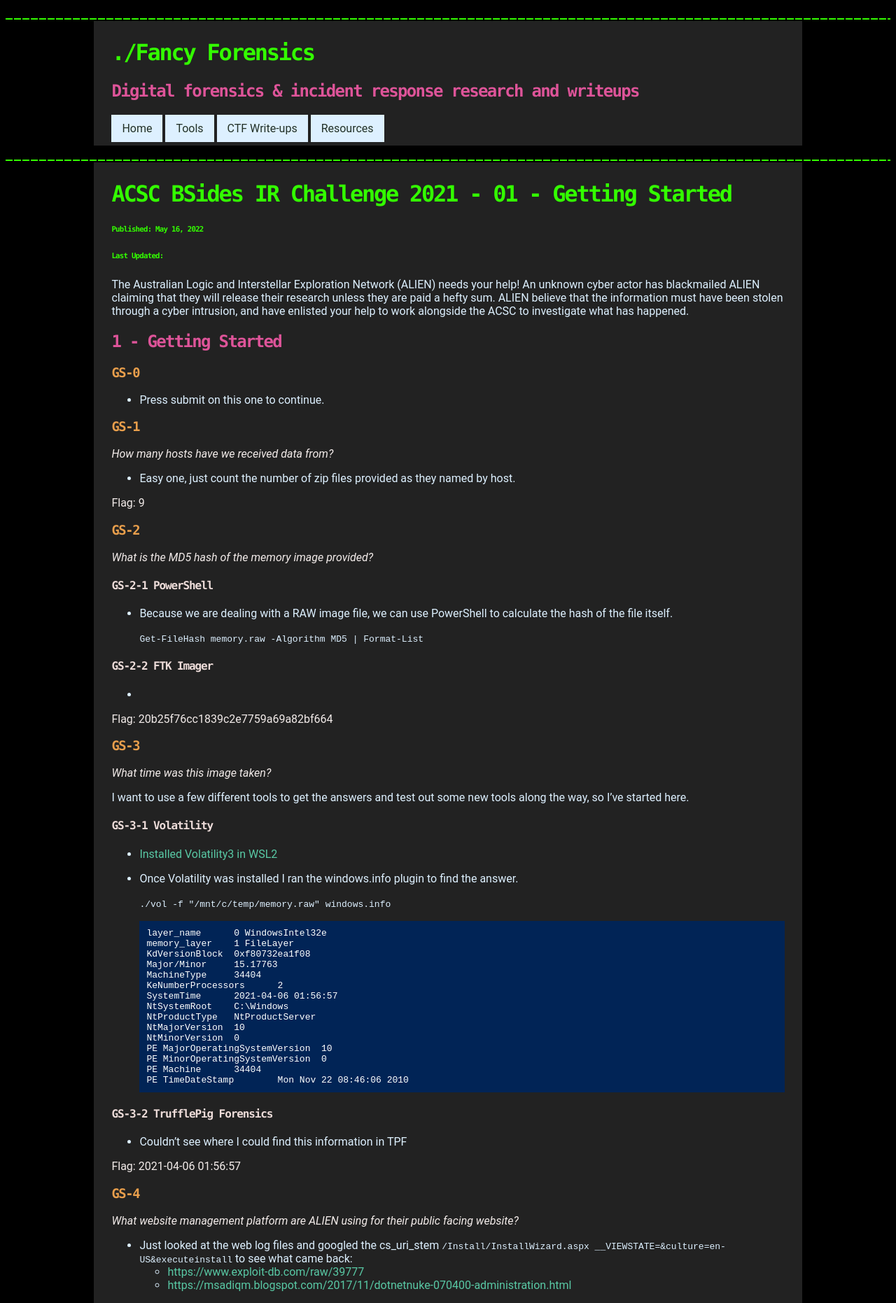
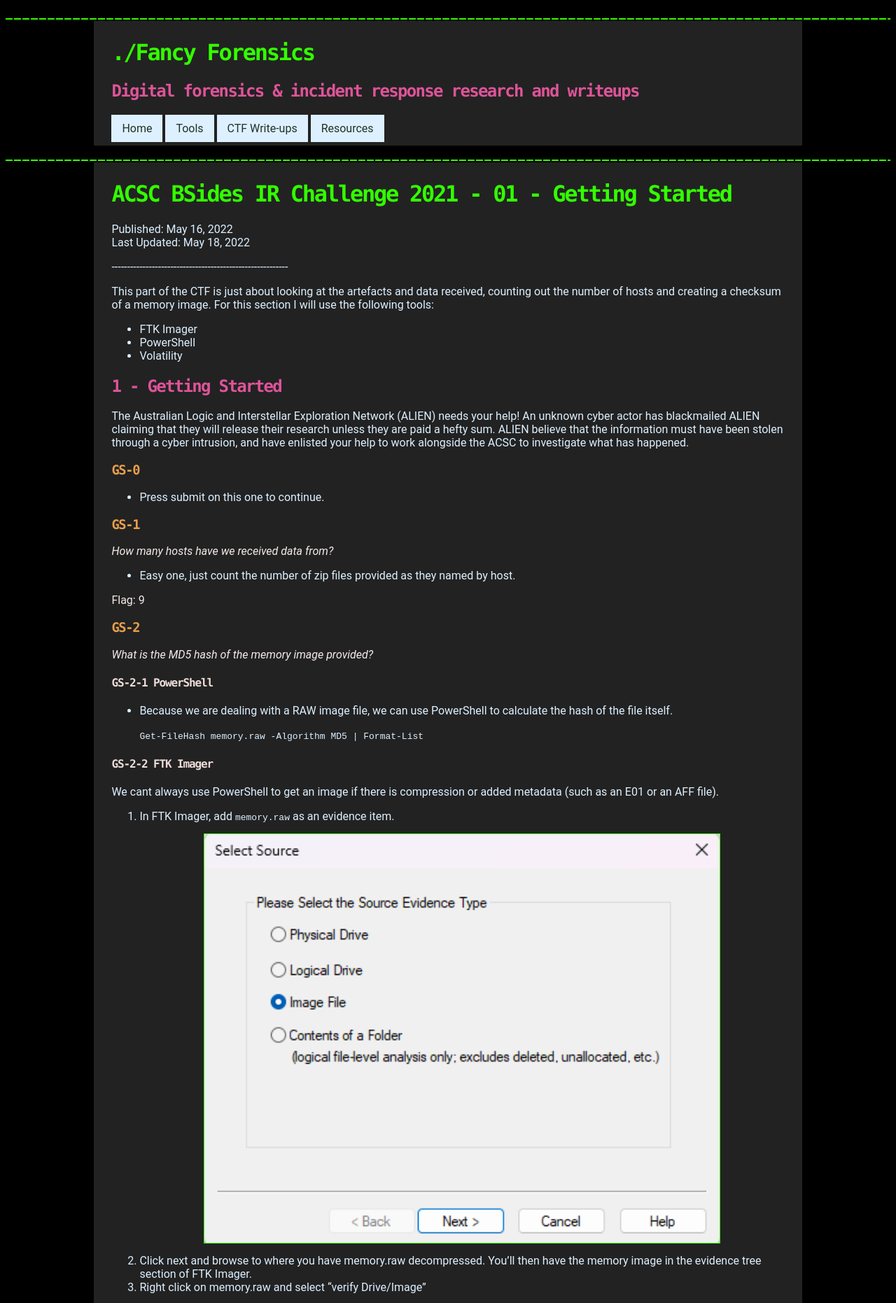
Before and after one commit to shannaniggans/fancy4n6.github.io, a Jekyll site: the page built from _posts/2022-05-16-ACSC-BSides-IR-Challenge-2021-01-Getting-Started.md, in a window 1280 px wide. Shown: the top 1862 px of the page at 70% size. Built offline with Jekyll 4.4.1, drawn with Linux system fonts in a browser that asks for light colours; Markdown is read by kramdown in place of the engine named in the settings; some of the changed text lies outside the part shown.

Commit message:
updates to getting started post

````diff
--- a/_layouts/posts.html
+++ b/_layouts/posts.html
@@ -8,8 +8,8 @@ layout: default
 
 <!-- for now this just takes the date and last_updated from the post manually-->
 {%- assign date_format = site.minima.date_format | default: '%b %-d, %Y' -%}
-<h6>Published: {{ page.date | date: date_format }}</h6>
-<h6>Last Updated: {{ page.last_updated | date: date_format }}</h6>
+<p>Published: {{ page.date | date: date_format }} <br> Last Updated: {{ page.last_modified | date: date_format }}</p>
+<p>---------------------------------------------------------</p>
 
 <body>
         {{ content }}
--- a/_posts/2022-05-16-ACSC-BSides-IR-Challenge-2021-01-Getting-Started.md
+++ b/_posts/2022-05-16-ACSC-BSides-IR-Challenge-2021-01-Getting-Started.md
@@ -3,11 +3,17 @@ layout: posts
 categories: CTF
 title: ACSC BSides IR Challenge 2021 - 01 - Getting Started
 date: '2022-05-16 +1000'
-last_modified: '2022-05-16 +1000'
+last_modified: '2022-05-18 +1000'
 ---
+This part of the CTF is just about looking at the artefacts and data received, counting out the number of hosts and creating a checksum of a memory image. For this section I will use the following tools:
+* FTK Imager
+* PowerShell
+* Volatility
+
+## 1 - Getting Started
+
 The Australian Logic and Interstellar Exploration Network (ALIEN) needs your help! An unknown cyber actor has blackmailed ALIEN claiming that they will release their research unless they are paid a hefty sum. ALIEN believe that the information must have been stolen through a cyber intrusion, and have enlisted your help to work alongside the ACSC to investigate what has happened.
 
-## 1 - Getting Started
 ### GS-0
 * Press submit on this one to continue.
 
@@ -27,7 +33,15 @@ The Australian Logic and Interstellar Exploration Network (ALIEN) needs your hel
   ```Get-FileHash memory.raw -Algorithm MD5 | Format-List```
 
 #### GS-2-2 FTK Imager
-*
+We cant always use PowerShell to get an image if there is compression or added metadata (such as an E01 or an AFF file).
+
+1. In FTK Imager, add `memory.raw` as an evidence item.
+   ![FTK select source]({{site.baseurl}}/assets/imgs/FTK-select-source.png)
+2. Click next and browse to where you have memory.raw decompressed. You'll then have the memory image in the evidence tree section of FTK Imager.
+3. Right click on memory.raw and select "verify Drive/Image"
+   ![FTK verify image]({{site.baseurl}}/assets/imgs/FTK-verify-drive.png)
+4. Allow the verification process to complete, the results will be displayed on screen.
+   ![FTK verify image]({{site.baseurl}}/assets/imgs/image-verification-results.png)
 
 <div class="flag">Flag: 20b25f76cc1839c2e7759a69a82bf664</div>
 
--- a/_sass/main.scss
+++ b/_sass/main.scss
@@ -167,8 +167,11 @@ a:active {
 
 /** Images */
 img {
-  max-width: 100%;
+  min-width: 150px;
   vertical-align: middle;
+  margin: 15px;
+  border: 1px solid #33ff00;
+  caption-side: bottom;
 }
 
 /** Figures */
@@ -177,6 +180,8 @@ figure>img {
 }
 
 figcaption {
+  display: table-caption;
+  caption-side: bottom;
   font-size: 14px;
 }
 
````
Also changed, not shown: assets/imgs/FTK-select-source.png (added), assets/imgs/FTK-verify-drive.png (added), assets/imgs/image-verification-results.png (added).
